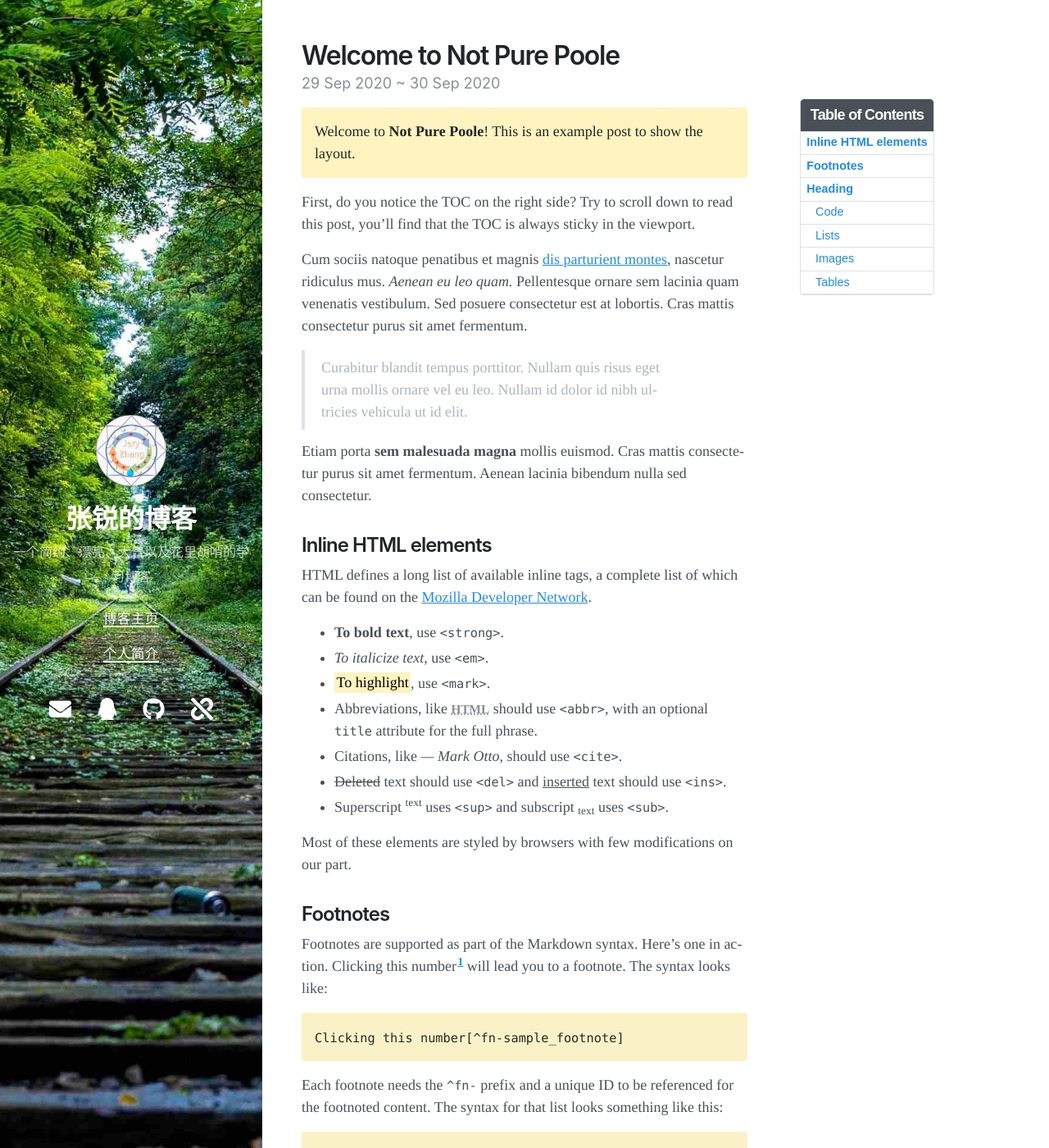
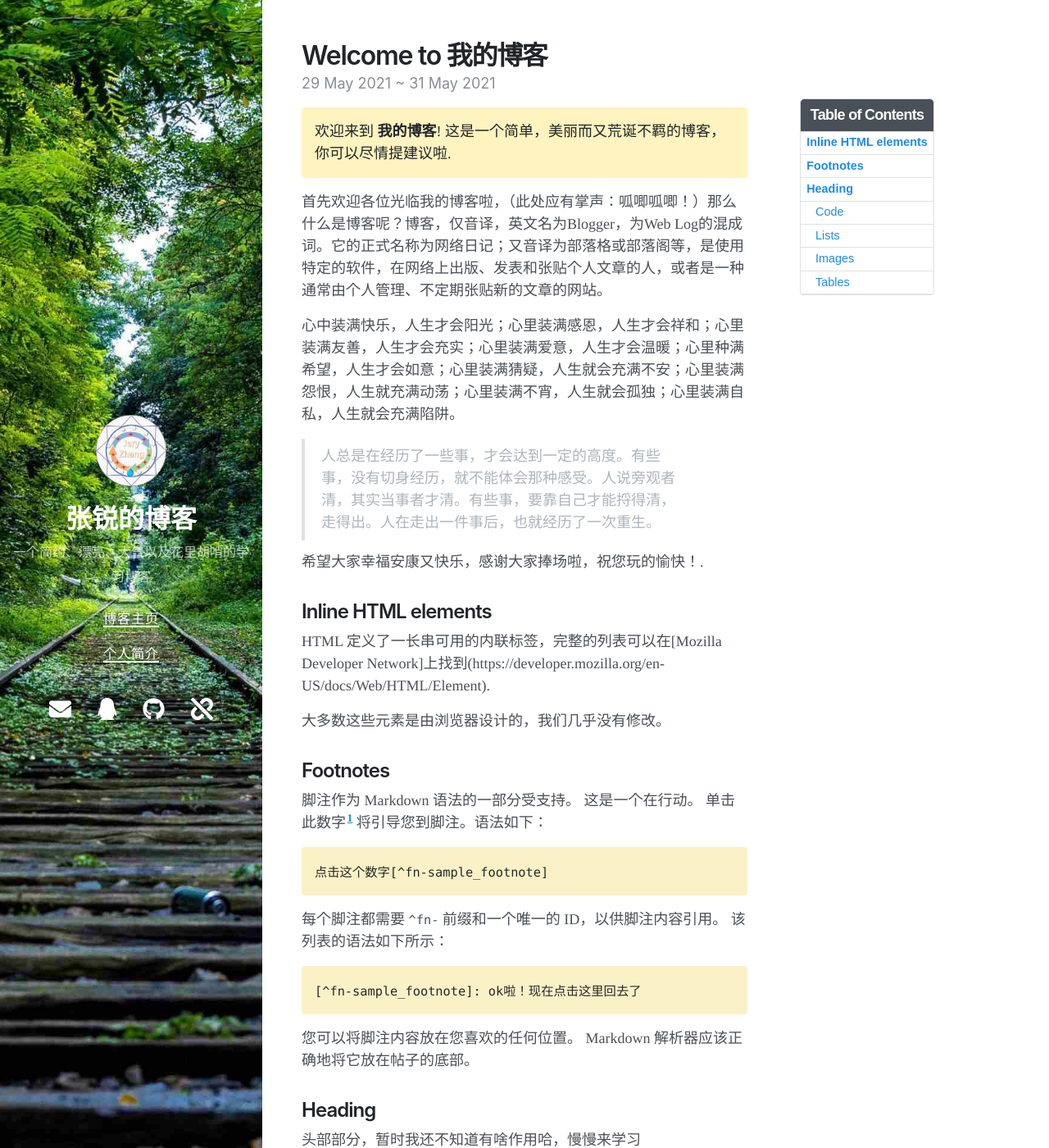
Before and after one commit to xianyu2hao/Personal-blog.github.io, a Jekyll site: the page built from _posts/2020-09-29-welcome-to-not-pure-poole.md, in a window 1280 px wide and 1400 px high. Shown: the whole window at 82% size. Built offline with Jekyll 4.4.1, drawn with Linux system fonts in a browser that asks for light colours; nearby versions of some CDN libraries; some of the changed text lies outside the part shown.

Commit message:
Update 2020-09-29-welcome-to-not-pure-poole.md

```diff
--- a/_posts/2020-09-29-welcome-to-not-pure-poole.md
+++ b/_posts/2020-09-29-welcome-to-not-pure-poole.md
@@ -1,85 +1,90 @@
 ---
 layout: post
-title: Welcome to Not Pure Poole
-date: 2020-09-29 23:18 +0800
-last_modified_at: 2020-10-01 01:08:25 +0800
-tags: [jekyll theme, jekyll, tutorial]
+title: Welcome to 我的博客
+date: 2021-05-29 08:08 +0800
+last_modified_at: 2021-06-01 01:08:25 +0800
+tags: [jekyll theme, 学习, 感谢]
 toc:  true
 ---
-Welcome to **Not Pure Poole**! This is an example post to show the layout.
+欢迎来到 **我的博客**! 这是一个简单，美丽而又荒诞不羁的博客，你可以尽情提建议啦.
 {: .message }
 
-First, do you notice the TOC on the right side? Try to scroll down to read this post, you'll find that the TOC is always sticky in the viewport.
+首先欢迎各位光临我的博客啦，（此处应有掌声：呱唧呱唧！）那么什么是博客呢？博客，仅音译，英文名为Blogger，为Web Log的混成词。它的正式名称为网络日记；又音译为部落格或部落阁等，是使用特定的软件，在网络上出版、发表和张贴个人文章的人，或者是一种通常由个人管理、不定期张贴新的文章的网站。
 
-Cum sociis natoque penatibus et magnis <a href="#">dis parturient montes</a>, nascetur ridiculus mus. *Aenean eu leo quam.* Pellentesque ornare sem lacinia quam venenatis vestibulum. Sed posuere consectetur est at lobortis. Cras mattis consectetur purus sit amet fermentum.
+ 心中装满快乐，人生才会阳光；心里装满感恩，人生才会祥和；心里装满友善，人生才会充实；心里装满爱意，人生才会温暖；心里种满希望，人生才会如意；心里装满猜疑，人生就会充满不安；心里装满怨恨，人生就充满动荡；心里装满不宵，人生就会孤独；心里装满自私，人生就会充满陷阱。
 
-> Curabitur blandit tempus porttitor. Nullam quis risus eget urna mollis ornare vel eu leo. Nullam id dolor id nibh ultricies vehicula ut id elit.
+> 人总是在经历了一些事，才会达到一定的高度。有些事，没有切身经历，就不能体会那种感受。人说旁观者清，其实当事者才清。有些事，要靠自己才能捋得清，走得出。人在走出一件事后，也就经历了一次重生。
 
-Etiam porta **sem malesuada magna** mollis euismod. Cras mattis consectetur purus sit amet fermentum. Aenean lacinia bibendum nulla sed consectetur.
+希望大家幸福安康又快乐，感谢大家捧场啦，祝您玩的愉快！.
 
 ## Inline HTML elements
 
-HTML defines a long list of available inline tags, a complete list of which can be found on the [Mozilla Developer Network](https://developer.mozilla.org/en-US/docs/Web/HTML/Element).
+HTML 定义了一长串可用的内联标签，完整的列表可以在[Mozilla Developer Network]上找到(https://developer.mozilla.org/en-US/docs/Web/HTML/Element).
 
-- **To bold text**, use `<strong>`.
-- *To italicize text*, use `<em>`.
-- <mark>To highlight</mark>, use `<mark>`.
-- Abbreviations, like <abbr title="HyperText Markup Langage">HTML</abbr> should use `<abbr>`, with an optional `title` attribute for the full phrase.
-- Citations, like <cite>&mdash; Mark Otto</cite>, should use `<cite>`.
-- <del>Deleted</del> text should use `<del>` and <ins>inserted</ins> text should use `<ins>`.
-- Superscript <sup>text</sup> uses `<sup>` and subscript <sub>text</sub> uses `<sub>`.
+[comment]: <> (- **To bold text**, use `<strong>`.)
 
-Most of these elements are styled by browsers with few modifications on our part.
+[comment]: <> (- *To italicize text*, use `<em>`.)
+
+[comment]: <> (- <mark>To highlight</mark>, use `<mark>`.)
+
+[comment]: <> (- Abbreviations, like <abbr title="HyperText Markup Langage">HTML</abbr> should use `<abbr>`, with an optional `title` attribute for the full phrase.)
+
+[comment]: <> (- Citations, like <cite>&mdash; Mark Otto</cite>, should use `<cite>`.)
+
+[comment]: <> (- <del>Deleted</del> text should use `<del>` and <ins>inserted</ins> text should use `<ins>`.)
+
+[comment]: <> (- Superscript <sup>text</sup> uses `<sup>` and subscript <sub>text</sub> uses `<sub>`.)
+
+大多数这些元素是由浏览器设计的，我们几乎没有修改。
 
 ## Footnotes
 
-Footnotes are supported as part of the Markdown syntax. Here's one in action. Clicking this number[^fn-sample_footnote] will lead you to a footnote. The syntax looks like:
+脚注作为 Markdown 语法的一部分受支持。 这是一个在行动。 单击此数字[^fn-sample_footnote] 将引导您到脚注。语法如下：
 
 {% highlight text %}
-Clicking this number[^fn-sample_footnote]
+点击这个数字[^fn-sample_footnote]
 {% endhighlight %}
 
-Each footnote needs the `^fn-` prefix and a unique ID to be referenced for the footnoted content. The syntax for that list looks something like this:
+每个脚注都需要 `^fn-` 前缀和一个唯一的 ID，以供脚注内容引用。 该列表的语法如下所示：
 
 {% highlight text %}
-[^fn-sample_footnote]: Handy! Now click the return link to go back.
+[^fn-sample_footnote]: ok啦！现在点击这里回去了
 {% endhighlight %}
 
-You can place the footnoted content wherever you like. Markdown parsers should properly place it at the bottom of the post.
-
+您可以将脚注内容放在您喜欢的任何位置。 Markdown 解析器应该正确地将它放在帖子的底部。
 ## Heading
 
-Vivamus sagittis lacus vel augue rutrum faucibus dolor auctor. Duis mollis, est non commodo luctus, nisi erat porttitor ligula, eget lacinia odio sem nec elit. Morbi leo risus, porta ac consectetur ac, vestibulum at eros.
+头部部分，暂时我还不知道有啥作用哈，慢慢来学习
 
 ### Code
 
-Inline code is available with the `<code>` element. Snippets of multiple lines of code are supported through Rouge. Longer lines will automatically scroll horizontally when needed. You may also use code fencing (triple backticks) for rendering code.
+内联代码可用于 `<code>` 元素。 Rouge 支持多行代码片段。 需要时，较长的行将自动水平滚动。 您还可以使用代码围栏（三重反引号）来呈现代码。
 
 {% highlight js %}
-// Example can be run directly in your JavaScript console
+// 示例可以直接在您的 JavaScript 控制台中运行
 
-// Create a function that takes two arguments and returns the sum of those arguments
+// 创建一个函数，它接受两个参数并返回这些参数的总和
 var adder = new Function("a", "b", "return a + b");
 
-// Call the function
-adder(2, 6);
+// 调用函数
+加法器(2, 6);
 // > 8
 {% endhighlight %}
 
-You may also optionally show code snippets with line numbers. Add `linenos` to the Rouge tags.
+您还可以选择显示带有行号的代码片段。 将 `linenos` 添加到 Rouge 标签。
 
 {% highlight js linenos %}
-// Example can be run directly in your JavaScript console
+// 示例可以直接在你的 JavaScript 控制台中运行
 
-// Create a function that takes two arguments and returns the sum of those arguments
+// 创建一个函数，它接受两个参数并返回这些参数的总和
 var adder = new Function("a", "b", "return a + b");
 
-// Call the function
-adder(2, 6);
+// 调用函数
+加法器(2, 6);
 // > 8
 {% endhighlight %}
 
-Aenean lacinia bibendum nulla sed consectetur. Etiam porta sem malesuada magna mollis euismod. Fusce dapibus, tellus ac cursus commodo, tortor mauris condimentum nibh, ut fermentum massa.
+仍然不知道这个语法
 
 ### Lists
 
@@ -166,4 +171,4 @@ Nullam id dolor id nibh ultricies vehicula ut id elit. Sed posuere consectetur e
 
 Want to see something else added? <a href="https://github.com/vszhub/not-pure-poole/issues/new">Open an issue.</a>
 
-[^fn-sample_footnote]: Handy! Now click the return link to go back.
+[^fn-sample_footnote]: 你又可以点击这里回去了.
```
